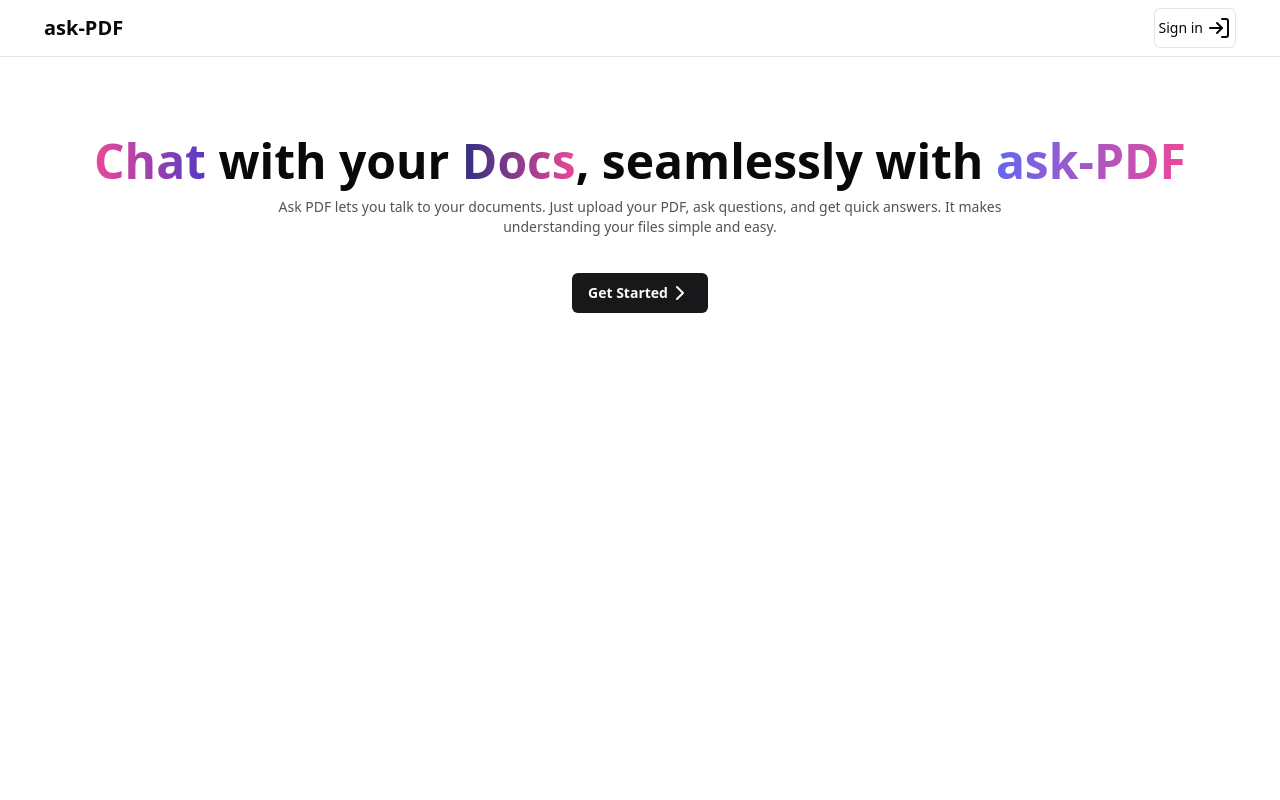
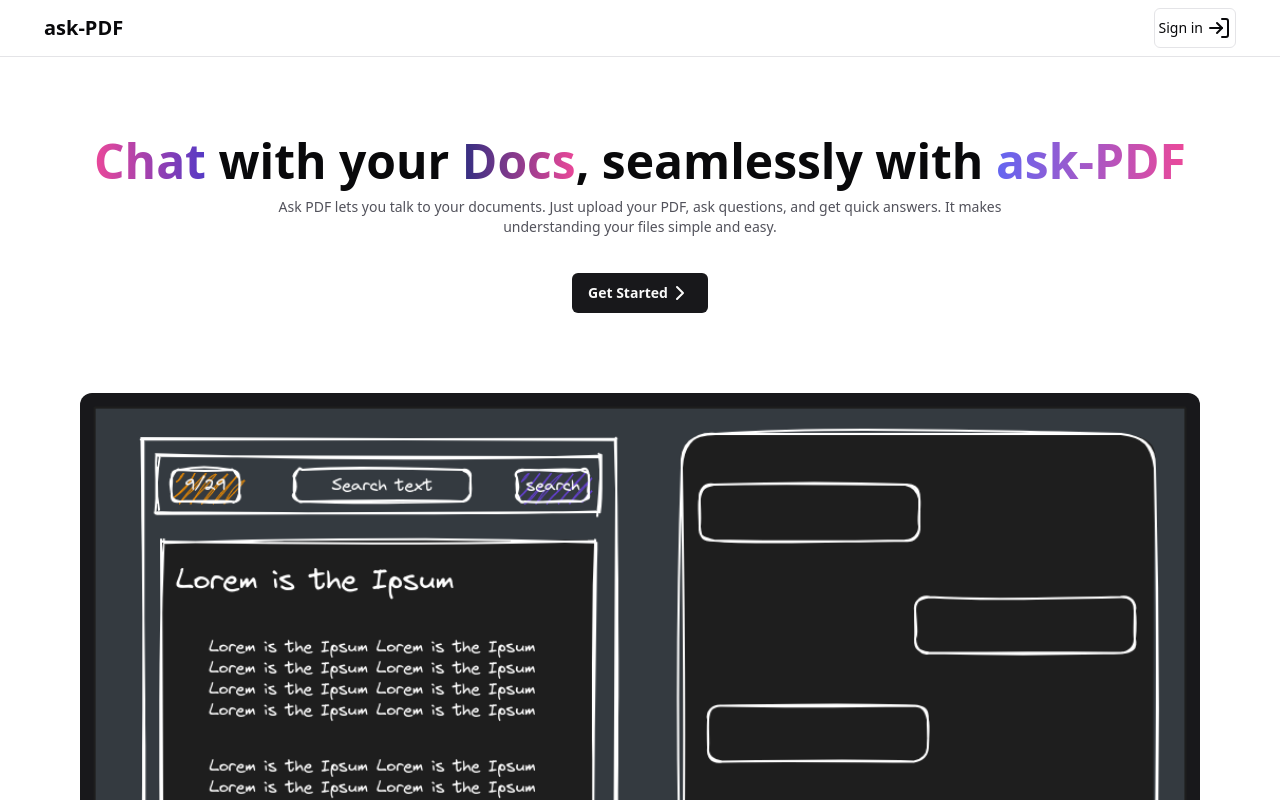
Before and after one commit to tsahil01/ask-pdf, a Next.js app: page / in a window 1280 px wide. Shown: the top 800 px of the page. Built offline with nearby package versions, Linux system fonts and the light colour scheme; no server answers.

Commit message:
image header added

```diff
--- a/src/app/page.tsx
+++ b/src/app/page.tsx
@@ -1,13 +1,13 @@
 import MaxWidthWrapper from "@/components/MaxWidthWrapper";
 import { Button } from "@/components/ui/button";
-import { ArrowBigRight, ChevronRight } from "lucide-react";
+import { ChevronRight } from "lucide-react";
 import Link from "next/link";
 
 export default function Home() {
   return (
     <>
     <MaxWidthWrapper>
-      <div className="mt-20 flex flex-col justify-center mx-auto items-center px-1">
+      <div className="my-20 flex flex-col justify-center mx-auto items-center px-1">
         <h1 className="md:text-5xl sm:text-4xl text-3xl text-center font-bold">
         <span className="text-transparent bg-clip-text bg-gradient-to-r from-pink-500 to-indigo-700">Chat </span>
         with your <span className="text-transparent bg-clip-text bg-gradient-to-r from-indigo-900 to-pink-500">Docs</span>,
@@ -22,6 +22,10 @@
           </Button>
         </Link>
       </div>
+
+      <div className="bg-zinc-900 rounded-xl w-auto h-auto">
+        <img src="/HomeImage.png" className="rounded-xl p-1 w-full h-auto" alt="" />
+      </div>
     </MaxWidthWrapper>
     </>
   );
```
Also changed, not shown: public/HomeImage.png (added).
